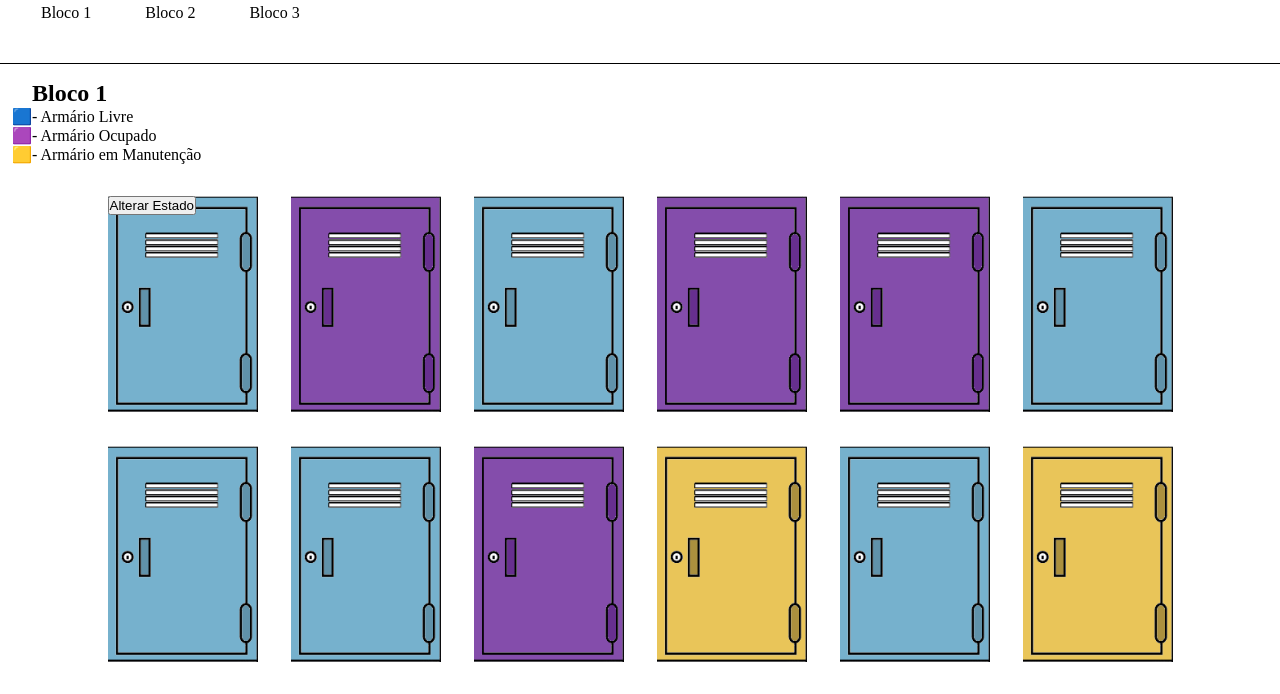
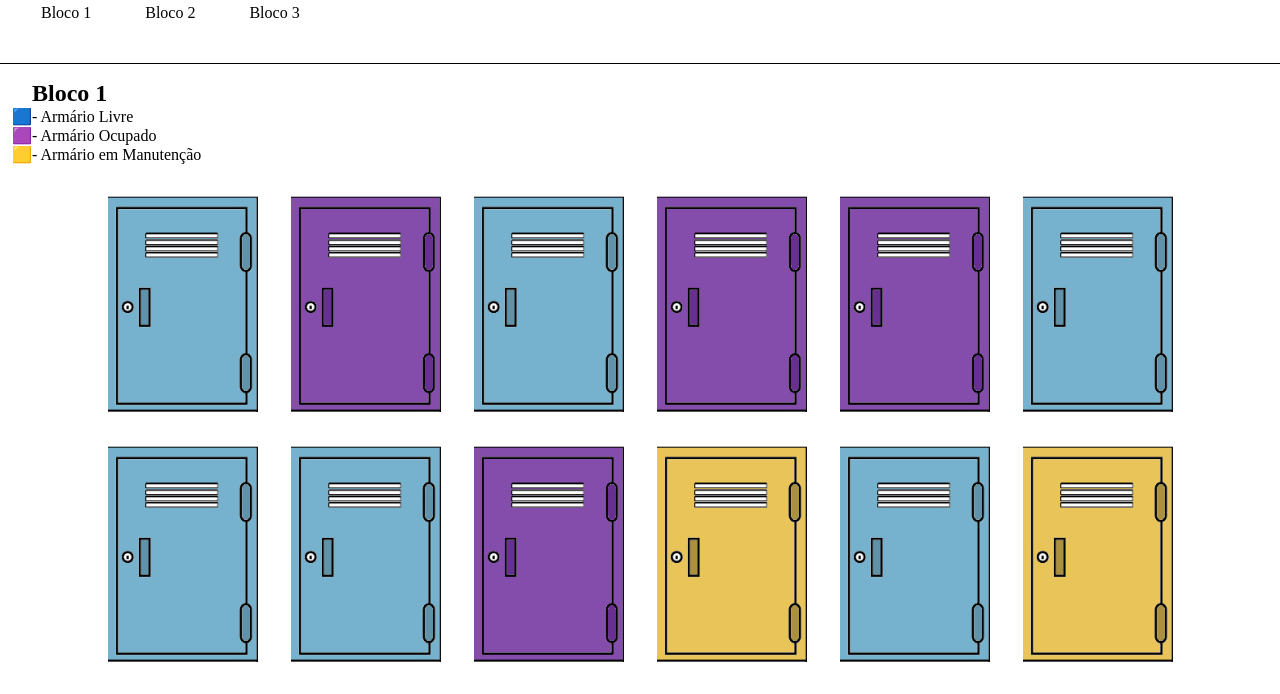
Before and after one commit to j-ayane/armarios, a plain HTML site: page index.html in a window 1280 px wide. Shown: the part 74-768 px from the top of the page. Drawn offline with Linux system fonts and the light colour scheme; files whose address does not match are found by name.

Commit message:
Update index.html

```diff
--- a/index.html
+++ b/index.html
@@ -30,7 +30,6 @@
         </section>
         <div class="bloco">
             <div class="armario" id="b101">
-                <button type="button" class="alter" onclick="b101()">Alterar Estado</button>
             </div>
             <div class="armario" id="b102">
             </div>
```
